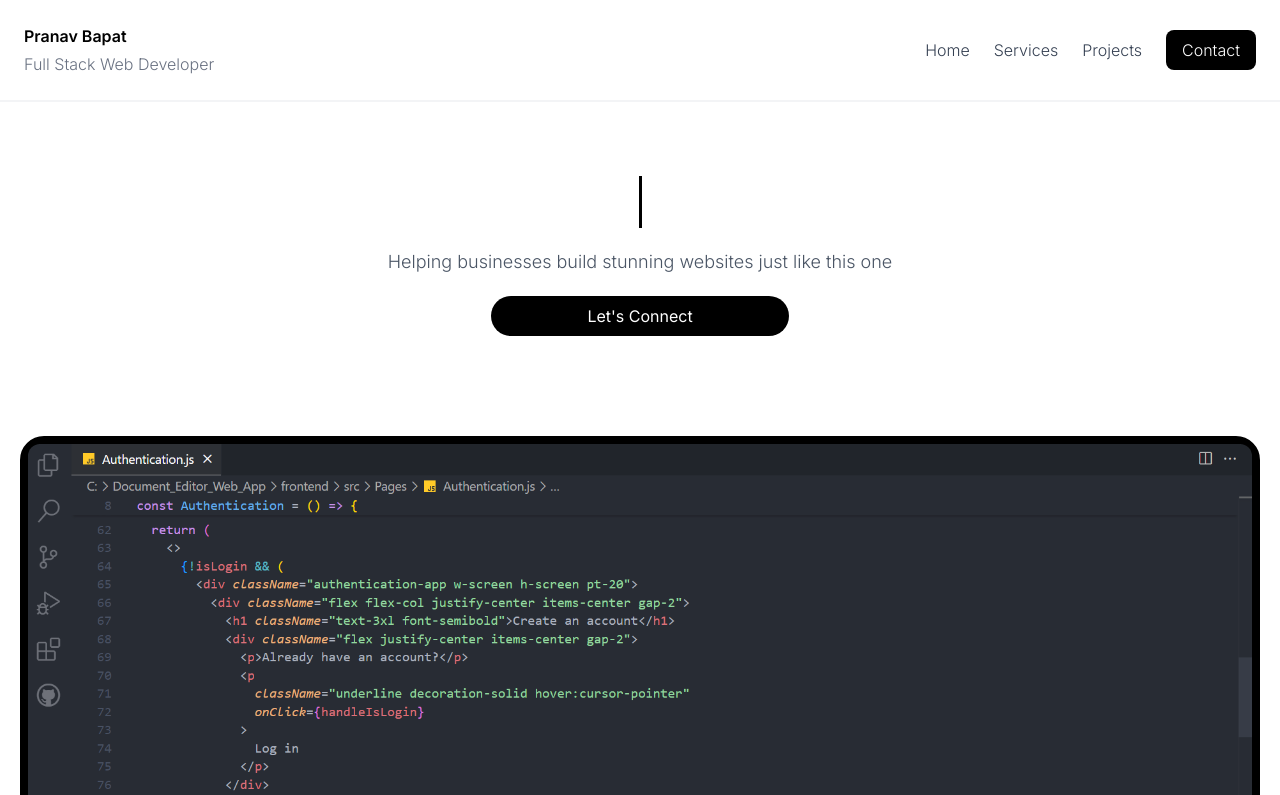
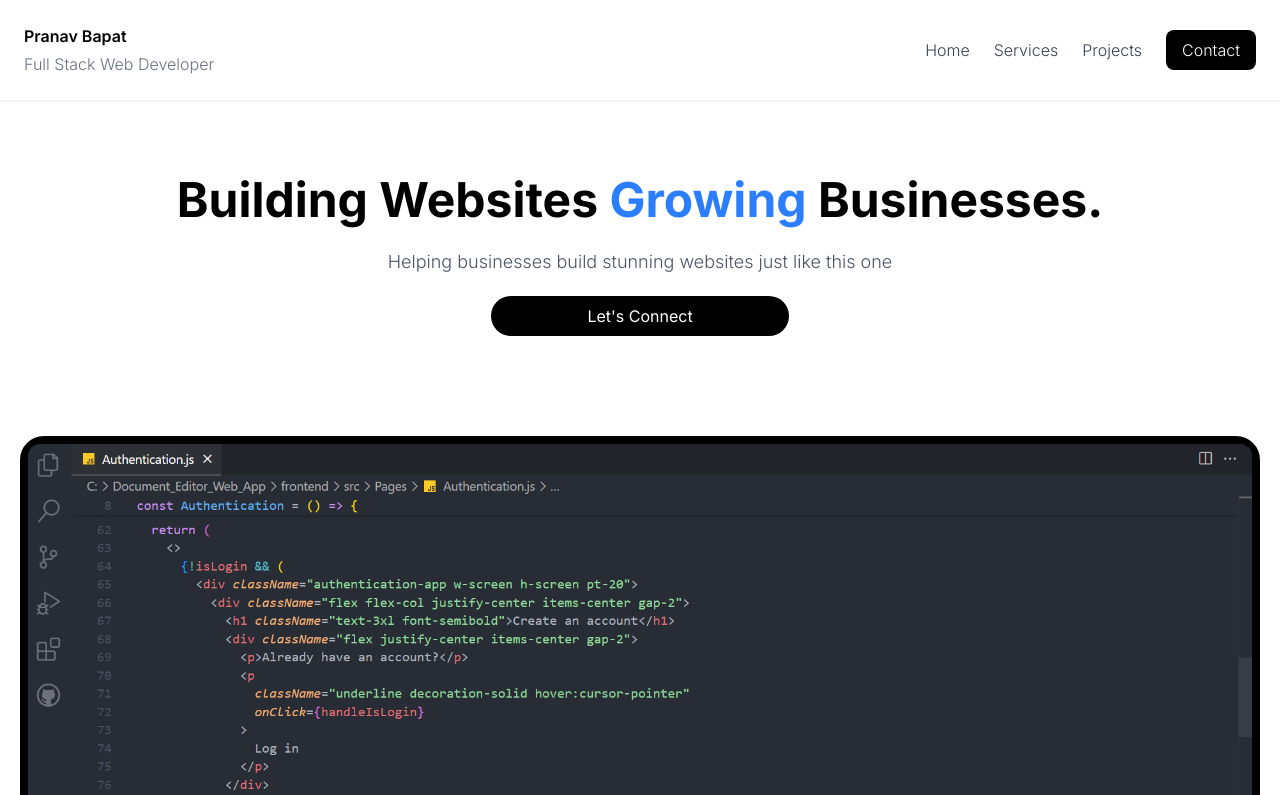
Before and after one commit to pranav264/developer_portfolio, a React (Vite) app: page / in a window 1280 px wide. Shown: the top 795 px of the page. Built offline with nearby package versions, Linux system fonts and the light colour scheme.

Commit message:
Removed Typing Effect

```diff
--- a/src/components/HeroAndServices.jsx
+++ b/src/components/HeroAndServices.jsx
@@ -34,7 +34,7 @@ const HeroAndServices = () => {
                 </span>
               ))}
             </p>
-            <p key={key} className='hidden xl:block text-3xl xl:text-5xl font-normal xl:font-bold typing-effect pb-1'>
+            <p key={key} className='hidden xl:block text-3xl xl:text-5xl font-normal xl:font-bold pb-1'>
               {words.map((word, index) => (
                 <span key={index} className={index === 2 ? "text-blue-500" : ""}>
                   {word}{" "}
```
